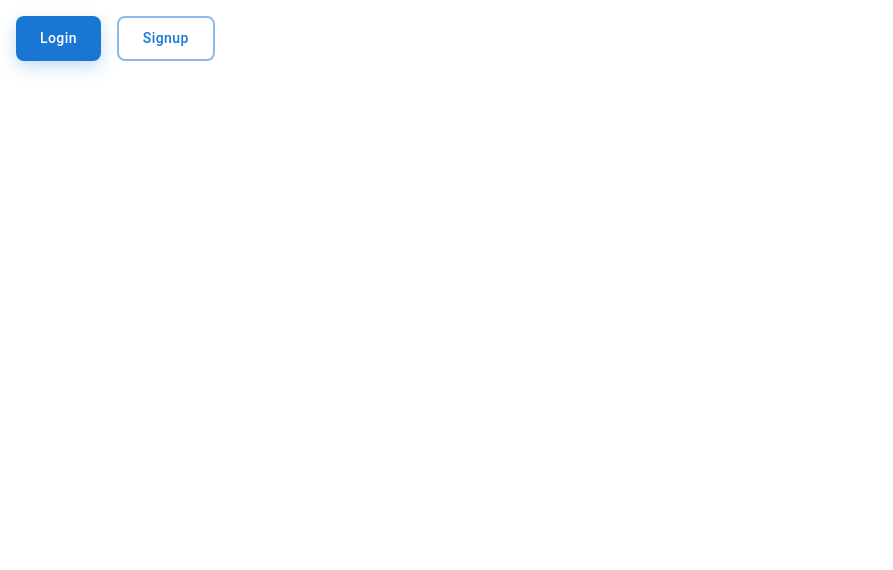
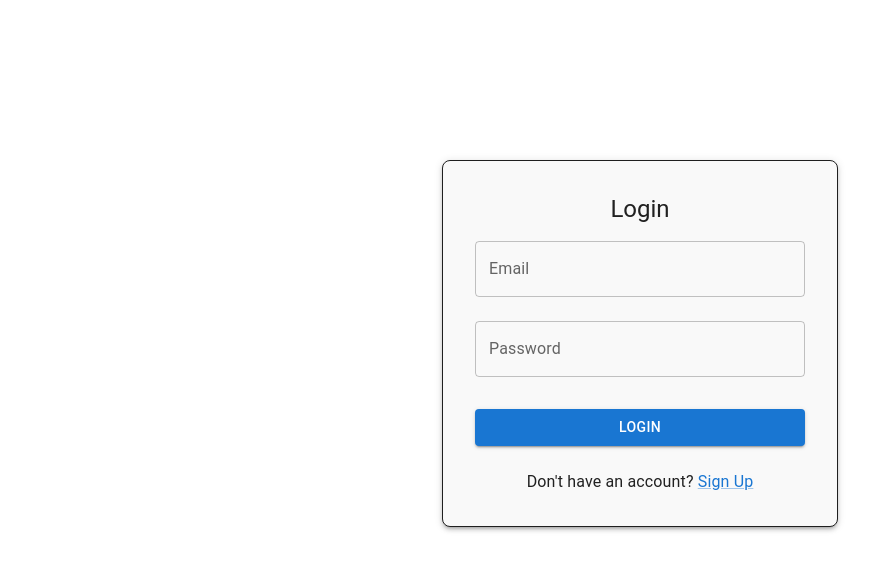
Before and after one commit to robinhoodxX/medidigi-store, a Next.js app: page / in a window 1280 px wide. Shown: the top 570 px of the page, without its empty margins (0-893 px from the left). Built offline with nearby package versions, Linux system fonts and the light colour scheme; what @mui/material-nextjs would draw is missing.

Commit message:
changed welcome screen to login page

```diff
--- a/src/app/homepage/page.jsx
+++ b/src/app/homepage/page.jsx
@@ -100,7 +100,7 @@ export default function HomePage() {
           >
             Find Your Medicine
           </Typography>
-          <Typography variant="h6" color="text.secondary" paragraph>
+          <Typography variant="h6" color="text.secondary">
             Search for drugs, supplements, and healthcare products instantly.
           </Typography>
 
--- a/src/app/page.js
+++ b/src/app/page.js
@@ -3,47 +3,14 @@
 import Image from "next/image";
 import Link from "next/link";
 import { Button, Stack } from "@mui/material";
+import LoginPage from "./login/page.jsx";
+
 
 
 export default function Home() {
   return (
     <div>
-      <Stack direction="row" spacing={2} sx={{ p: 2 }}>
-        <Button
-          component={Link}
-          href="/login"
-          variant="contained"
-          sx={{
-            textTransform: "none",
-            borderRadius: 2,
-            px: 3,
-            py: 1,
-            boxShadow: "0 6px 16px rgba(25,118,210,0.25)",
-            "&:hover": {
-              boxShadow: "0 8px 20px rgba(25,118,210,0.35)",
-            },
-          }}
-        >
-          Login
-        </Button>
-        <Button
-          component={Link}
-          href="/signup"
-          variant="outlined"
-          sx={{
-            textTransform: "none",
-            borderRadius: 2,
-            px: 3,
-            py: 1,
-            borderWidth: 2,
-            "&:hover": {
-              borderWidth: 2,
-            },
-          }}
-        >
-          Signup
-        </Button>
-      </Stack>
+      <LoginPage></LoginPage>
     </div>
   );
 }
```
